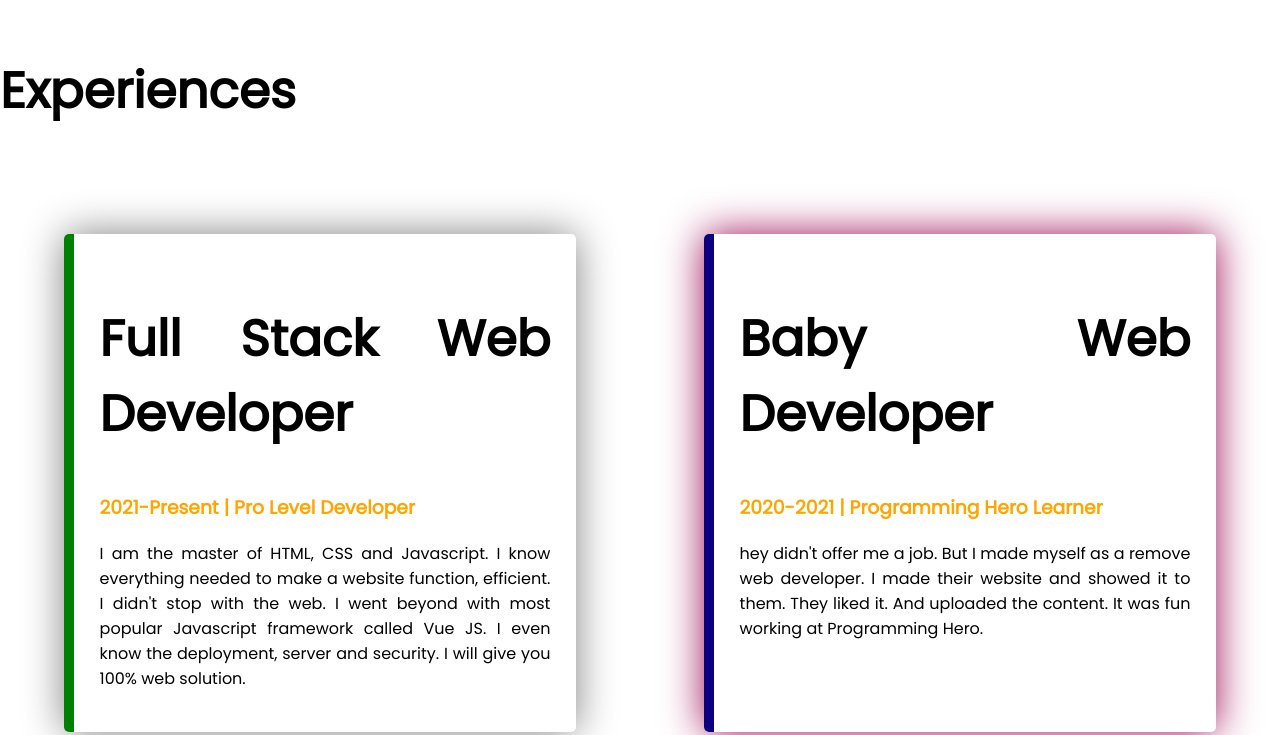
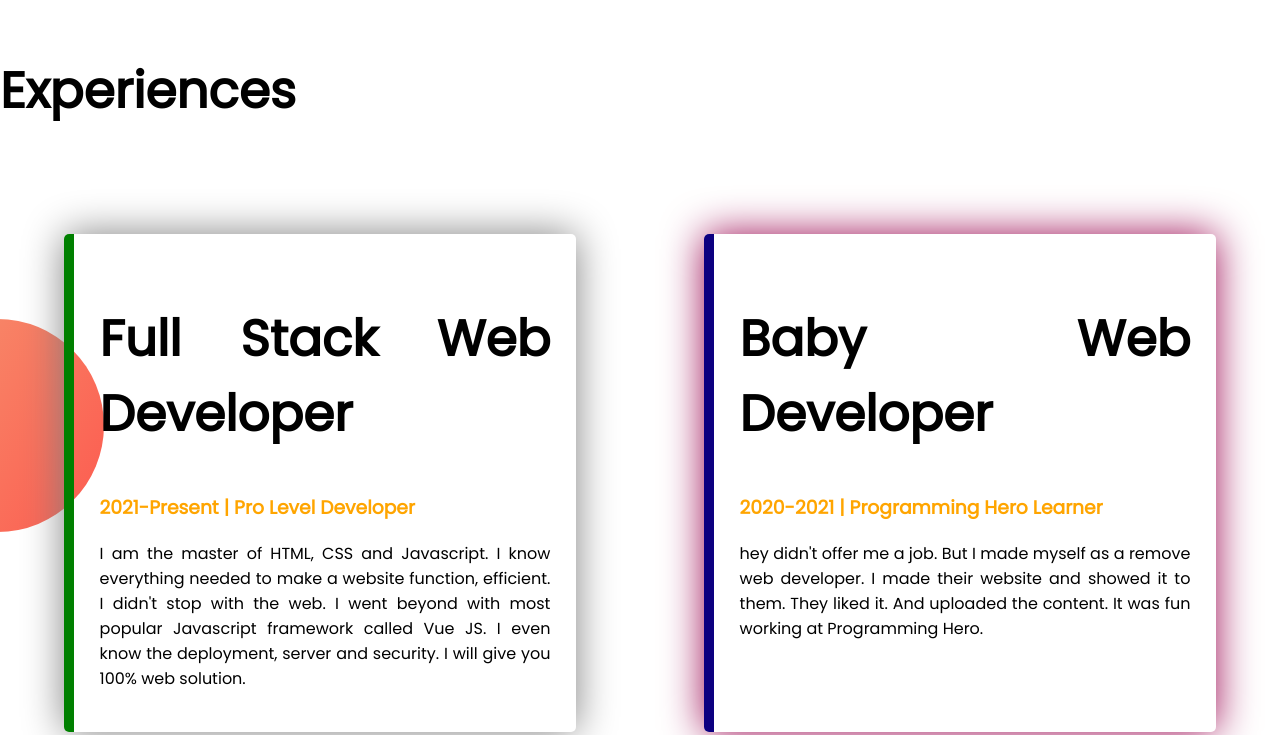
Before and after one commit to tareqiub/fresh_practice, a plain HTML site: page index.html in a window 1280 px wide. Shown: the part 939-1674 px from the top of the page. Drawn offline with Linux system fonts and the light colour scheme.

Commit message:
bg added

```diff
--- a/index.html
+++ b/index.html
@@ -49,7 +49,7 @@
         </div>
     </section>
 
-    <section>
+    <section class="experience-sec">
         <h1>Experiences</h1>
         <div class="flexible-item">
 
--- a/style.css
+++ b/style.css
@@ -72,6 +72,12 @@ h2 {
     text-align: justify;
 }
 
+.experience-sec {
+    background-image: url(images/exp-bg.png);
+    background-repeat: no-repeat;
+    background-position: left;
+}
+
 footer {
     text-align: center;
 }
```
